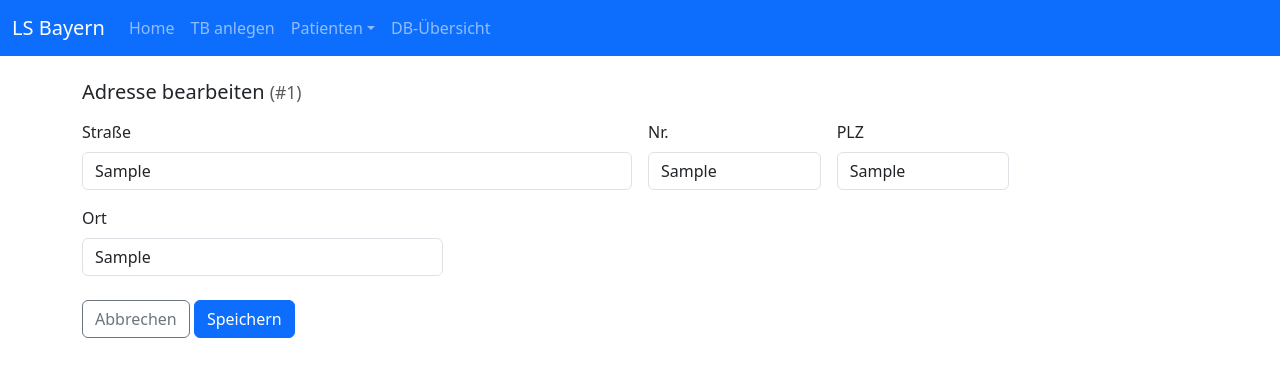
After one commit to ngin10011/lsb_app, a Flask app: a page that uses lsb_app/templates/addresses/edit.html in a window 1280 px wide. The commit adds this page. Shown: the top 377 px of the page. Run offline with Flask 3, Linux system fonts and the light colour scheme; tables that the repository leaves empty hold one stand-in row (values such as "Sample post").

Commit message:
meldeadresse umänderbar in patient detail

```diff
--- a/lsb_app/__init__.py
+++ b/lsb_app/__init__.py
@@ -35,6 +35,10 @@ def create_app():
     from lsb_app.blueprints.home.routes import bp as home_bp
     app.register_blueprint(home_bp)
 
+    from lsb_app.blueprints.addresses import bp as addresses_bp
+    app.register_blueprint(addresses_bp, url_prefix="/addresses")
+
+
 
 
 
--- /dev/null
+++ b/lsb_app/blueprints/addresses/__init__.py
@@ -0,0 +1,4 @@
+# lsb_app/blueprints/addresses/__init__.py
+from flask import Blueprint
+bp = Blueprint("addresses", __name__, template_folder="../../templates/addresses")
+from . import routes  # noqa: E402,F401
--- /dev/null
+++ b/lsb_app/blueprints/addresses/routes.py
@@ -0,0 +1,31 @@
+# lsb_app/blueprints/addresses/routes.py
+from flask import render_template, request, redirect, url_for, flash, abort
+from lsb_app.blueprints.addresses import bp
+from lsb_app.extensions import db
+from lsb_app.models import Adresse
+from lsb_app.forms import AddressForm
+
+@bp.route("/<int:aid>/edit", methods=["GET", "POST"])
+def edit(aid: int):
+    adr = db.session.get(Adresse, aid)
+    if not adr:
+        abort(404)
+
+    form = AddressForm(obj=adr)
+
+    if form.validate_on_submit():
+        adr.strasse = form.strasse.data
+        adr.hausnummer = form.hausnummer.data
+        adr.plz = form.plz.data
+        adr.ort = form.ort.data
+
+        try:
+            db.session.commit()
+            flash("Adresse gespeichert.", "success")
+            next_url = request.args.get("next") or url_for("patients.overview")
+            return redirect(next_url)
+        except Exception as e:
+            db.session.rollback()
+            flash(f"Fehler beim Speichern: {e}", "danger")
+
+    return render_template("addresses/edit.html", form=form, adresse=adr)
--- a/lsb_app/forms/__init__.py
+++ b/lsb_app/forms/__init__.py
@@ -1,5 +1,6 @@
 # lsb_app/forms/__init__.py
 from .patient import PatientForm
 from .tb import TBPatientForm
+from .address import AddressForm
 
-__all__ = ["PatientForm", "TBPatientForm"]
+__all__ = ["PatientForm", "TBPatientForm", "AddressForm"]
--- /dev/null
+++ b/lsb_app/forms/address.py
@@ -0,0 +1,14 @@
+# lsb_app/forms/address.py
+from flask_wtf import FlaskForm
+from wtforms import StringField, SubmitField
+from wtforms.validators import DataRequired, Length
+
+def strip_or_none(v):
+    return v.strip() if isinstance(v, str) and v.strip() != "" else None
+
+class AddressForm(FlaskForm):
+    strasse    = StringField("Straße",     validators=[DataRequired(), Length(max=120)], filters=[strip_or_none])
+    hausnummer = StringField("Nr.",        validators=[DataRequired(), Length(max=20)],  filters=[strip_or_none])
+    plz        = StringField("PLZ",        validators=[DataRequired(), Length(max=10)],  filters=[strip_or_none])
+    ort        = StringField("Ort",        validators=[DataRequired(), Length(max=120)], filters=[strip_or_none])
+    submit     = SubmitField("Speichern")
--- /dev/null
+++ b/lsb_app/templates/addresses/edit.html
@@ -0,0 +1,39 @@
+<!-- lsb_app/templates/addresses/edit.html -->
+{% extends "base.html" %}
+{% block title %}Adresse bearbeiten{% endblock %}
+{% block body %}
+<h1 class="h5 mb-3">Adresse bearbeiten
+  <small class="text-muted">(#{{ adresse.id }})</small>
+</h1>
+
+<form method="post">
+  {{ form.csrf_token }}
+  <div class="row g-3">
+    <div class="col-md-6">
+      <label class="form-label">{{ form.strasse.label }}</label>
+      {{ form.strasse(class="form-control") }}
+      {% for e in form.strasse.errors %}<div class="text-danger small">{{ e }}</div>{% endfor %}
+    </div>
+    <div class="col-md-2">
+      <label class="form-label">{{ form.hausnummer.label }}</label>
+      {{ form.hausnummer(class="form-control") }}
+      {% for e in form.hausnummer.errors %}<div class="text-danger small">{{ e }}</div>{% endfor %}
+    </div>
+    <div class="col-md-2">
+      <label class="form-label">{{ form.plz.label }}</label>
+      {{ form.plz(class="form-control") }}
+      {% for e in form.plz.errors %}<div class="text-danger small">{{ e }}</div>{% endfor %}
+    </div>
+    <div class="col-md-4">
+      <label class="form-label">{{ form.ort.label }}</label>
+      {{ form.ort(class="form-control") }}
+      {% for e in form.ort.errors %}<div class="text-danger small">{{ e }}</div>{% endfor %}
+    </div>
+  </div>
+
+  <div class="mt-4">
+    <a href="{{ request.args.get('next') or url_for('patients.overview') }}" class="btn btn-outline-secondary">Abbrechen</a>
+    {{ form.submit(class="btn btn-primary") }}
+  </div>
+</form>
+{% endblock %}
```
Also changed, not shown: lsb_app/blueprints/patients/routes.py (+36 -1 lines), lsb_app/templates/patients/detail.html (+20 -2 lines), lsb_app/templates/patients/edit.html (added, +44 -0 lines).
